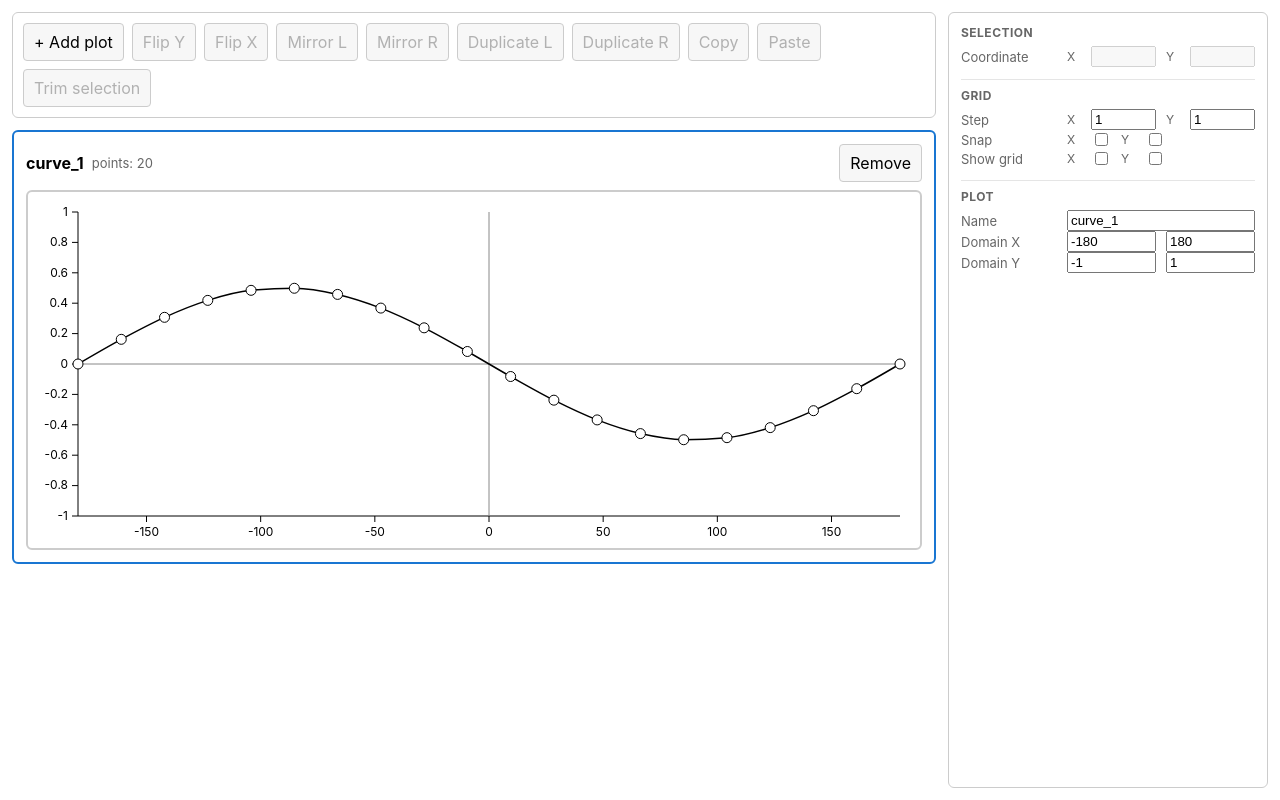
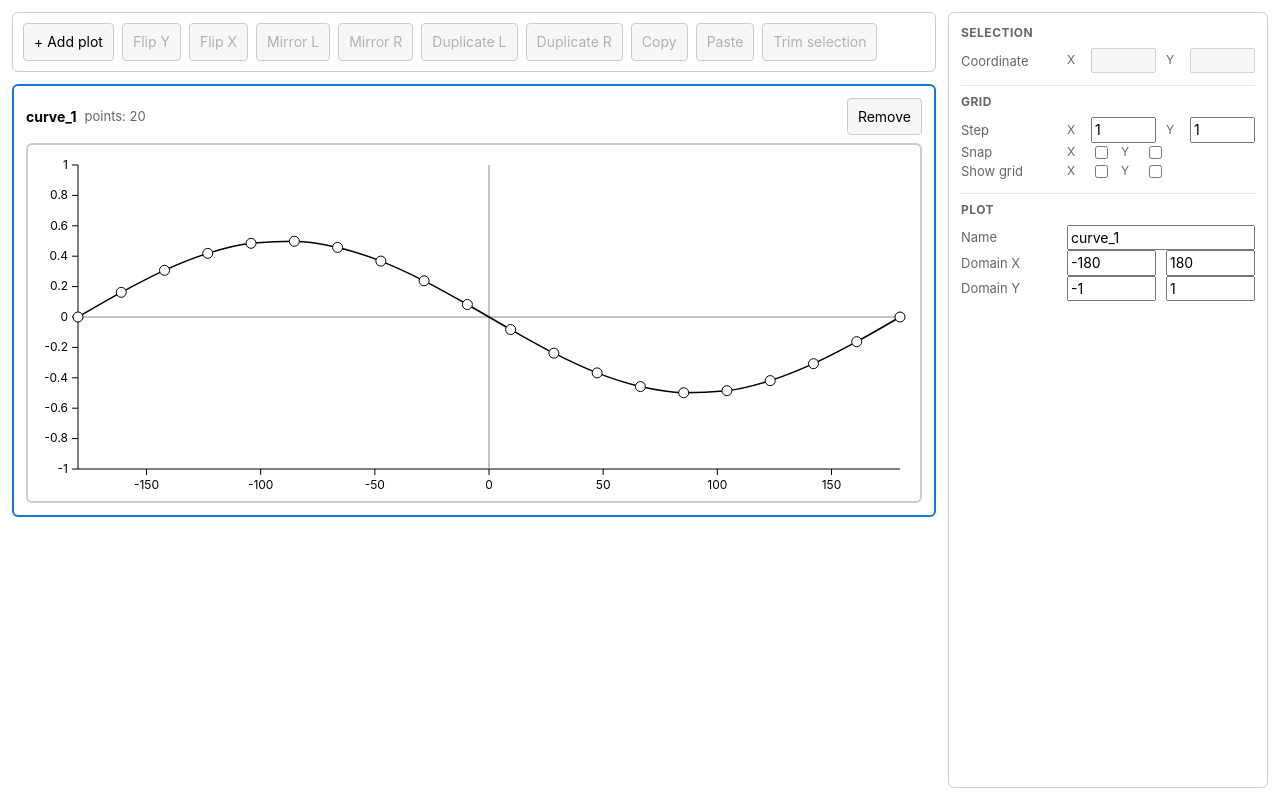
Before and after one commit to timkondratev/aero-curves, a React (Vite) app: page / in a window 1280 px wide. Built offline with nearby package versions, Linux system fonts and the light colour scheme; the HTML template or start-up script is replaced by a standard one.

Commit message:
Make fonts more consistent

```diff
--- a/src/styles/globals.css
+++ b/src/styles/globals.css
@@ -8,6 +8,16 @@
 	--panel-bg: #fff;
 	--accent: #1976d2;
 	--muted: #666;
+}
+
+body,
+input,
+button,
+select,
+textarea {
+	font-family: "Inter", "Segoe UI", -apple-system, BlinkMacSystemFont, "Helvetica Neue", sans-serif;
+	font-size: 14px;
+	line-height: 1.4;
 }
 
 .app-shell {
```
